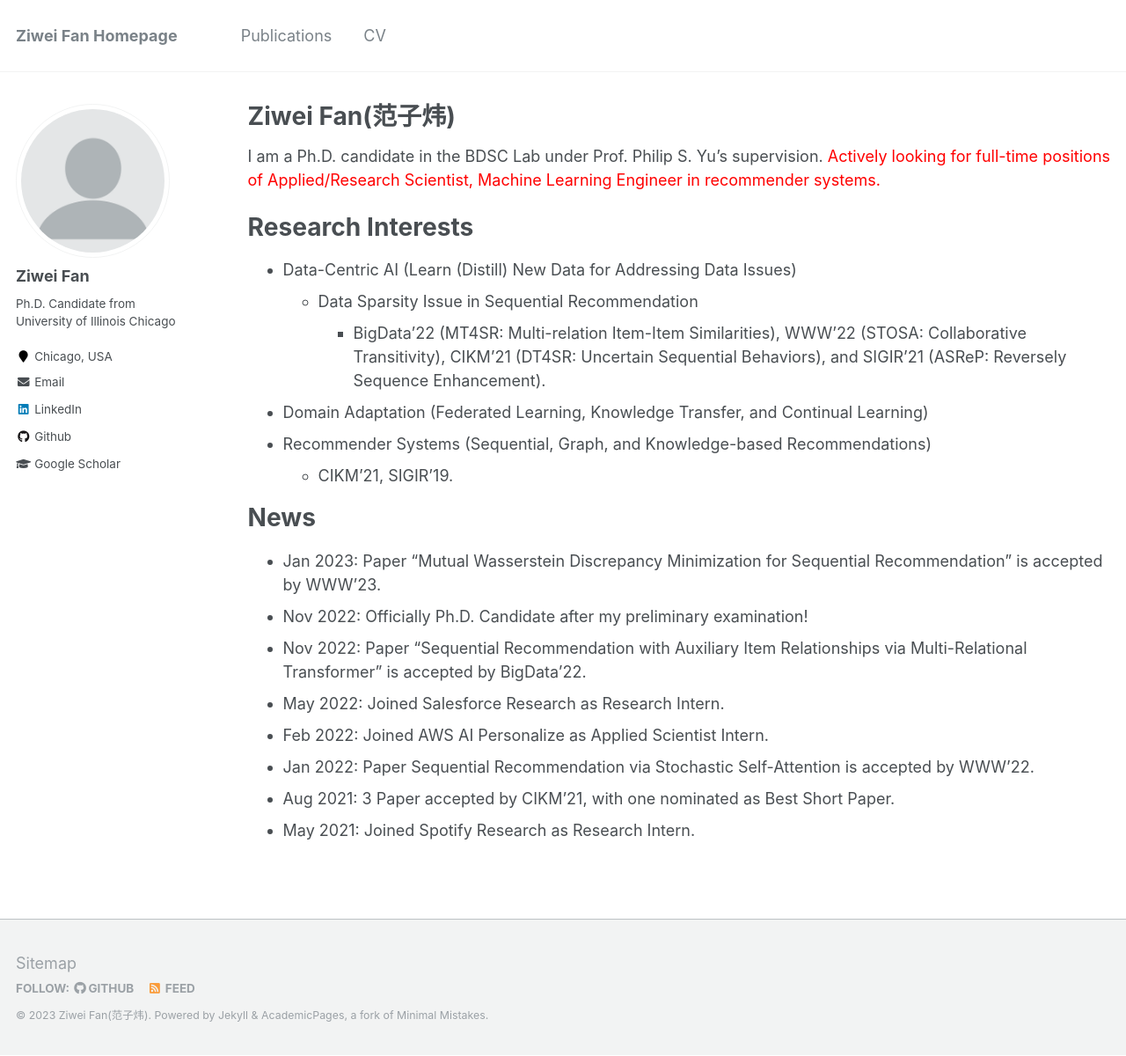
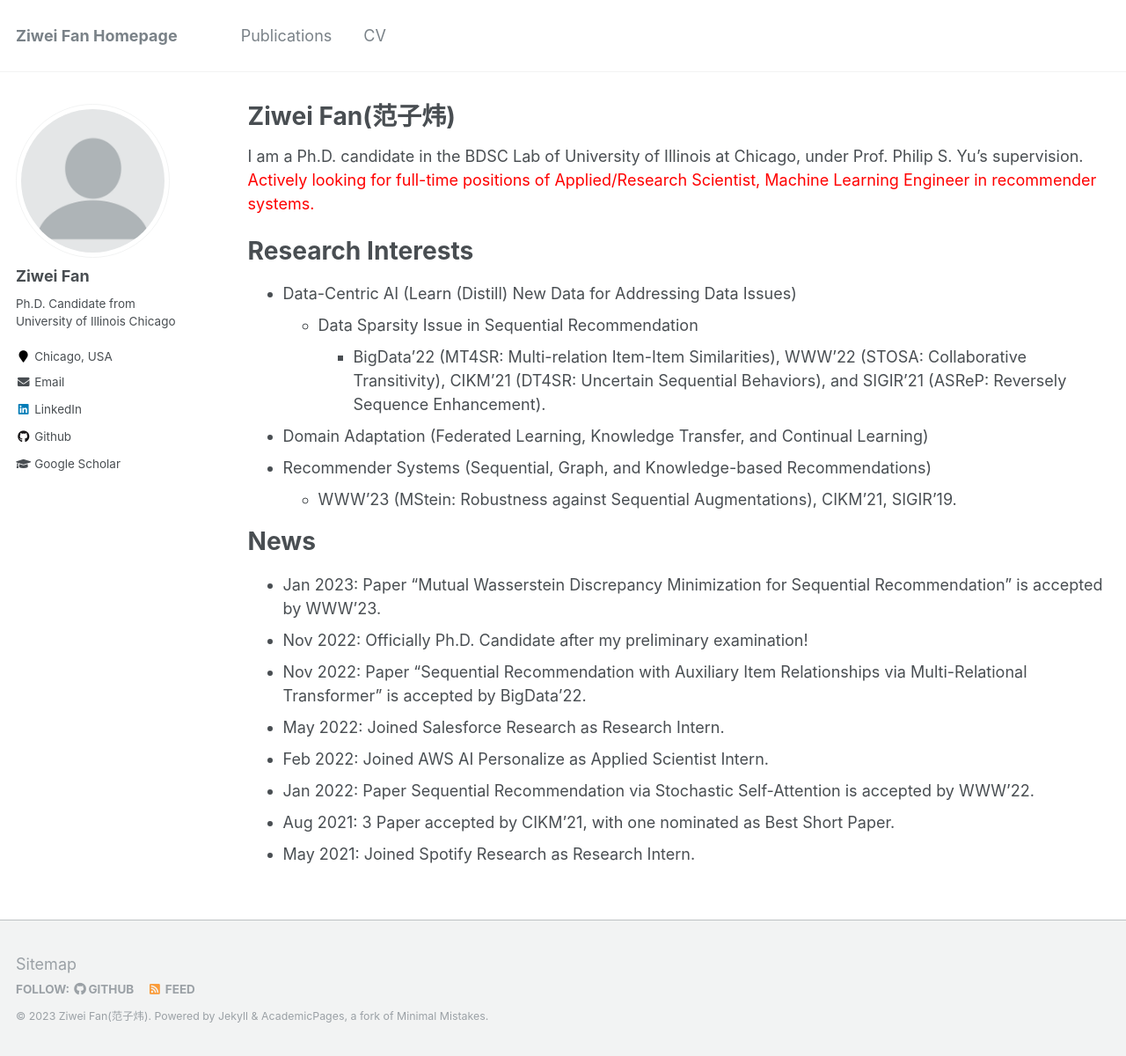
Before and after one commit to ziwei-fan/ziwei-fan.github.io, a Jekyll site: the page built from _pages/about.md, in a window 1280 px wide and 1200 px high. Shown: the whole window at 88% size. Built offline with Jekyll 4.4.1, drawn with Linux system fonts in a browser that asks for light colours.

Commit message:
Update about.md

```diff
--- a/_pages/about.md
+++ b/_pages/about.md
@@ -11,7 +11,7 @@ redirect_from:
 
 
 <!-- # About Me -->
-I am a Ph.D. candidate in the BDSC Lab under Prof. Philip S. Yu's supervision.
+I am a Ph.D. candidate in the BDSC Lab of University of Illinois at Chicago, under Prof. Philip S. Yu's supervision.
 <span style="color:red">Actively looking for full-time positions of Applied/Research Scientist, Machine Learning Engineer in recommender systems.</span>
 
 # Research Interests
@@ -20,7 +20,7 @@ I am a Ph.D. candidate in the BDSC Lab under Prof. Philip S. Yu's supervision.
 		* BigData'22 (MT4SR: Multi-relation Item-Item Similarities), WWW'22 (STOSA: Collaborative Transitivity), CIKM'21 (DT4SR: Uncertain Sequential Behaviors), and SIGIR'21 (ASReP: Reversely Sequence Enhancement).
 * Domain Adaptation (Federated Learning, Knowledge Transfer, and Continual Learning)
 * Recommender Systems (Sequential, Graph, and Knowledge-based Recommendations)
-	* CIKM'21, SIGIR'19.
+	* WWW'23 (MStein: Robustness against Sequential Augmentations), CIKM'21, SIGIR'19.
 
 
 # News
```
